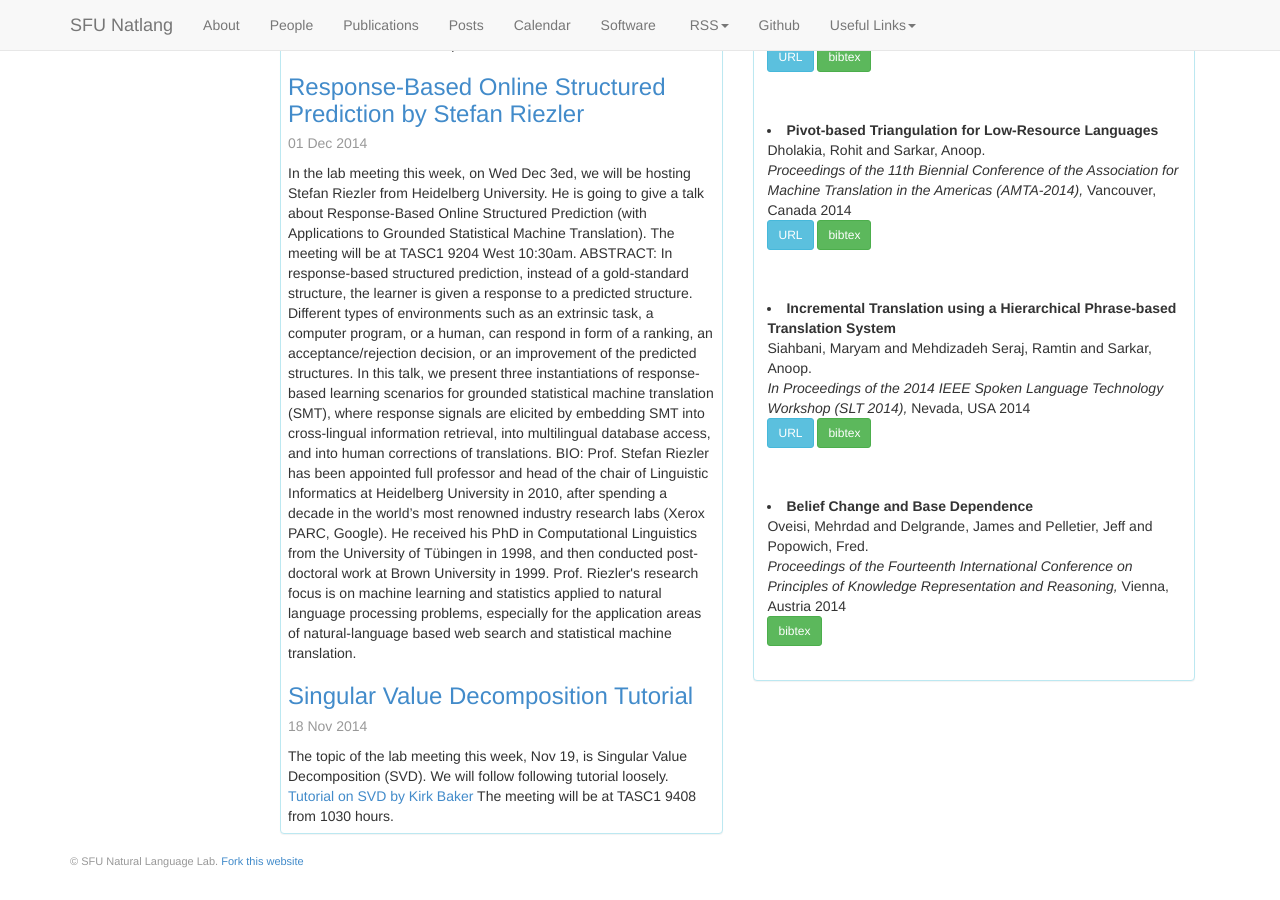
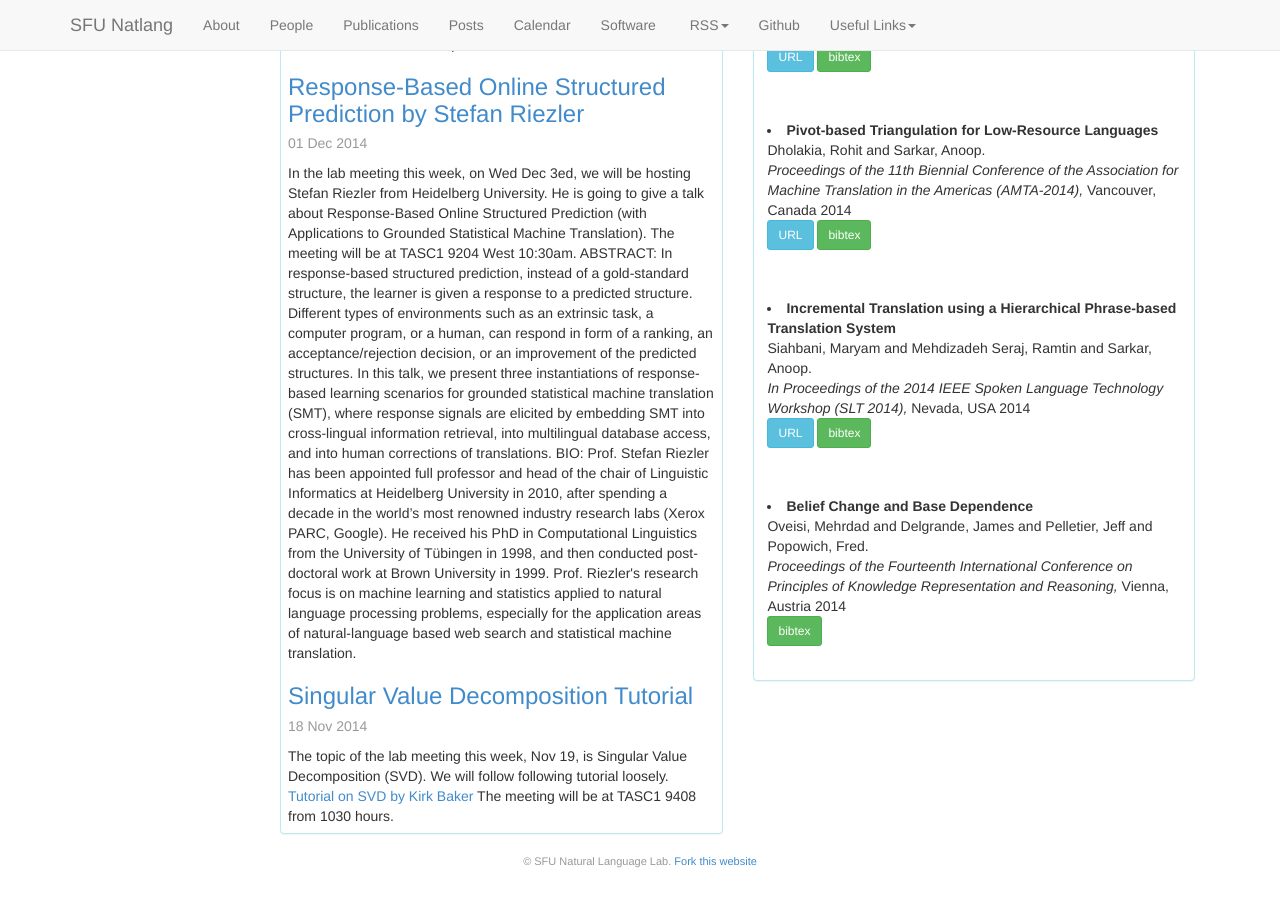
Before and after one commit to sfu-natlang/sfu-natlang.github.io, a Jekyll site: the page built from index.html, in a window 1280 px wide and 900 px high, scrolled down 1102 px. Built offline with Jekyll 4.4.1, drawn with Linux system fonts in a browser that asks for light colours.

Commit message:
Centering footnote

```diff
--- a/_layouts/default.html
+++ b/_layouts/default.html
@@ -85,7 +85,7 @@
     </div>
 
     <div id="footer">
-        <div class="container footer">
+        <div class="container footer" align="center">
             &copy; SFU Natural Language Lab. <a href="http://www.github.com/sfu-natlang/sfu-natlang.website">Fork this website</a>
        </div>
     </div>
```
